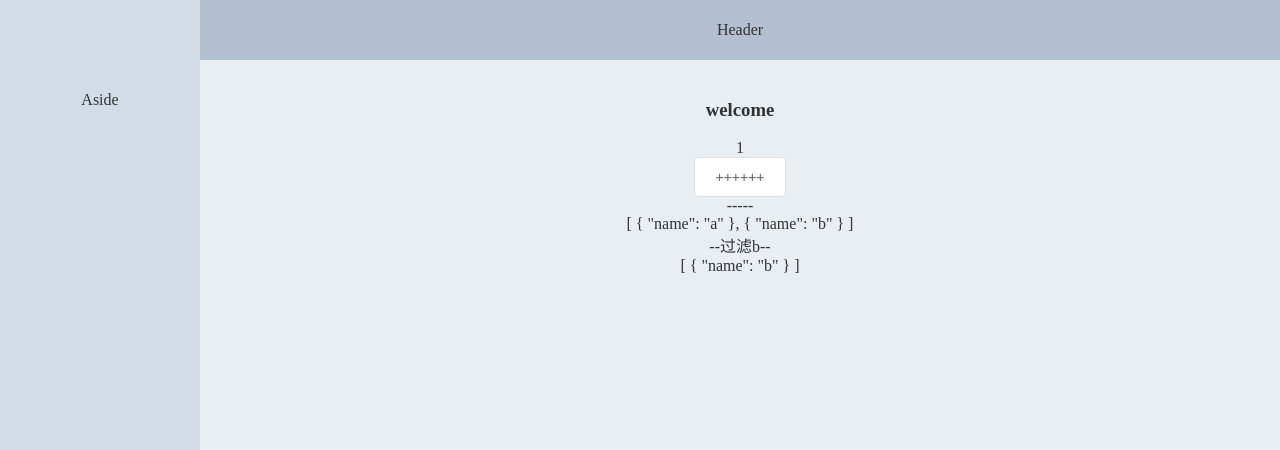
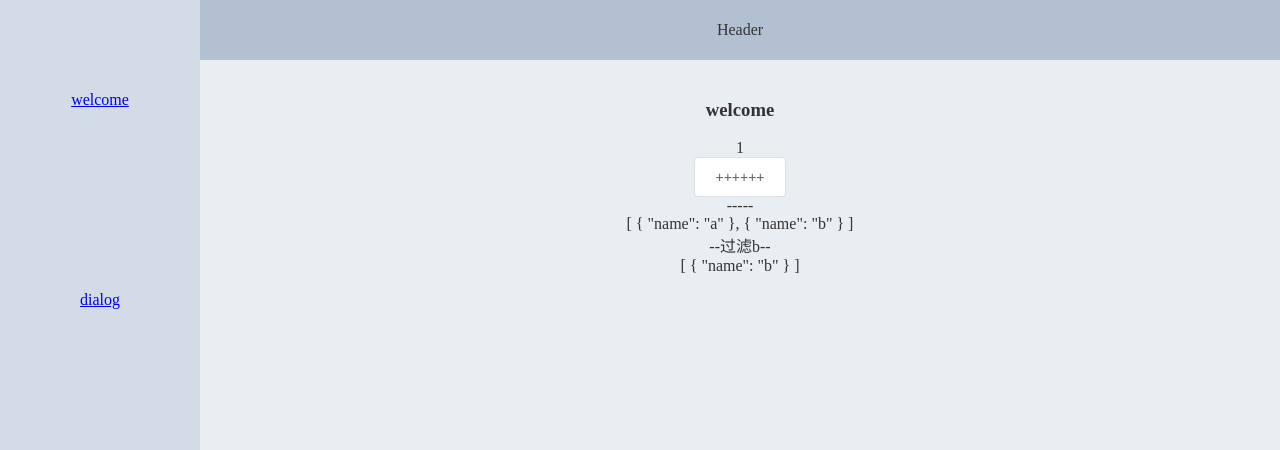
Before and after one commit to lover0116/myVueFrame, a Vue app: page /#/welcome in a window 1280 px wide. Shown: the top 450 px of the page. Built offline with nearby package versions, Linux system fonts and the light colour scheme.

Commit message:
xxxxxxxxxxxxxx

```diff
--- a/src/components/layout/Layout.vue
+++ b/src/components/layout/Layout.vue
@@ -1,6 +1,9 @@
 <template>
   <el-container>
-    <el-aside width="200px">Aside</el-aside>
+    <el-aside width="200px">
+      <div><router-link :to="{ 'path': '/', query: {}}">welcome</router-link></div>
+      <div><router-link :to="{ 'path': '/dialog', query: {}}">dialog</router-link></div>
+    </el-aside>
     <el-container>
       <el-header>Header</el-header>
       <el-main>
--- /dev/null
+++ b/src/components/view/Dialog.vue
@@ -0,0 +1,30 @@
+<template>
+  <div>
+    <el-button @click="visible=true">@@</el-button>
+    <DialogForm :visible="visible" v-on:upVisible="upVisible"></DialogForm>
+  </div>
+</template>
+
+<script>
+  import DialogForm from "./DialogForm";
+  export default {
+    name: "Dialog",
+    data(){
+      return {
+        visible: false
+      }
+    },
+    components: {
+      DialogForm
+    },
+    methods:{
+      upVisible(val){
+        this.visible = val;
+      }
+    }
+  }
+</script>
+
+<style scoped>
+
+</style>
--- /dev/null
+++ b/src/components/view/DialogForm.vue
@@ -0,0 +1,32 @@
+<template>
+  <el-dialog title="DialogForm" :visible.sync="visible2">
+    ###
+  </el-dialog>
+</template>
+
+<script>
+  export default {
+    name: "DialogForm",
+    props: ['visible'],
+    data(){
+      return {
+        visible2: false
+      }
+    },
+    watch: {
+      visible(val){
+        this.visible2 = val;
+      },
+      visible2(val){
+        this.$emit('upVisible', val);
+      }
+    },
+    created(){
+      console.log('@@@')
+    }
+  }
+</script>
+
+<style scoped>
+
+</style>
--- a/src/router/index.js
+++ b/src/router/index.js
@@ -4,6 +4,7 @@ Vue.use(Router);
 
 const Layout = () => import(/* webpackChunkName: "group-foo" */ '../components/layout/Layout')
 const Welcome = () => import(/* webpackChunkName: "group-foo" */ '../components/Home')
+const Dialog = () => import(/* webpackChunkName: "group-foo" */ '../components/view/Dialog')
 
 let routers = [
   {
@@ -19,6 +20,18 @@ let routers = [
       }
     ]
   },
+  {
+    path: '/',
+    name: 'dialog',
+    component: Layout,
+    children: [
+      {
+        path: 'dialog',
+        name: 'Dialog',
+        component: Dialog
+      }
+    ]
+  }
 ];
 export default new Router({
   routes: routers
```
